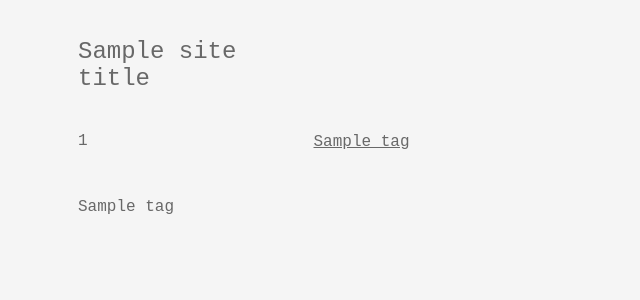
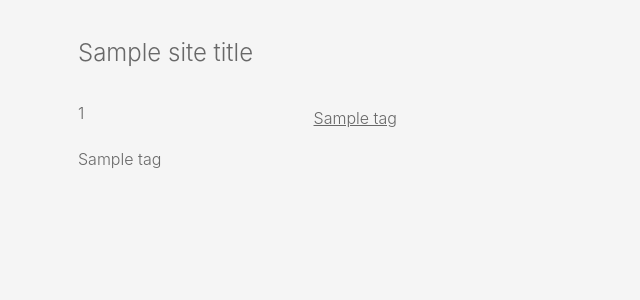
Before and after one commit to jduar/static_page_generator, a Python web app: template templates/tags_page.html in a window 1280 px wide. Shown: the top 300 px of the page, without its empty margins (0-640 px from the left). Run offline with Jinja, Linux system fonts and the light colour scheme; the template is opened without the code that fills it: most values are stand-ins (such as "Sample title", 1, 10 or a date in 2020).

Commit message:
visual adjustments

```diff
--- a/static/css/style.css
+++ b/static/css/style.css
@@ -1,7 +1,8 @@
 body {
   padding: 10px 0;
   background-color: #f5f5f5;
-  font-family: "Courier New", monospace, Helvetica, verdana, sans-serif;
+  font-family: -apple-system,BlinkMacSystemFont,"Courier New",Helvetica,verdana,sans-serif;
+  font-weight: 300;
 }
 
 .container {
@@ -13,8 +14,12 @@ body {
   flex-direction: row;
 }
 
+.sections-list {
+  display: flex;
+  flex-wrap: wrap;
+}
+
 .section-item {
-  float: left;
   list-style-type: none;
   padding: 5px;
   padding-left: 0;
@@ -30,6 +35,10 @@ body {
   padding-left: 0;
   margin-bottom: 0;
   list-style: none;
+}
+
+.hide-mobile {
+  display: none;
 }
 
 .horizontal {
@@ -49,7 +58,7 @@ body {
   margin-top: 0;
 }
 
-.image-gallery>li {
+.image-gallery > li {
   list-style-type: none;
   padding-top: 5px;
   padding-bottom: 5px;
@@ -100,9 +109,6 @@ a:focus {
   display: none;
 }
 
-.top-margin {
-    margin-top: 20px;
-}
 
 @media only screen and (min-width: 865px) {
   body {
@@ -116,8 +122,20 @@ a:focus {
     padding-left: 30px;
   }
 
+  .sections-group {
+    margin-top: 20px;
+  }
+
   .sections li {
     float: none;
+  }
+
+  .section-list {
+    display: block;
+  }
+
+  .hide-mobile {
+    display: unset;
   }
 
   .content {
@@ -131,7 +149,7 @@ a:focus {
     gap: 0;
   }
 
-  .image-gallery>li {
+  .image-gallery > li {
     height: 195px;
     flex: auto;
     position: relative;
@@ -171,19 +189,19 @@ a:focus {
 }
 
 @media only screen and (min-width: 1084px) {
-  .image-gallery>li {
+  .image-gallery > li {
     height: 290px;
   }
 }
 
 @media only screen and (min-width: 1920px) {
-  .image-gallery>li {
+  .image-gallery > li {
     height: 350px;
   }
 }
 
 @media only screen and (min-width: 2560px) {
-  .image-gallery>li {
+  .image-gallery > li {
     height: 450px;
   }
 }
--- a/static/js/gallery.js
+++ b/static/js/gallery.js
@@ -74,7 +74,6 @@ function calculateImgHeight(image, width) {
 }
 
 function setDivSize(div, height, width) {
-  console.log("div", div);
   div.style.height = height + "px";
   div.style.width = width + "px";
 }
--- a/templates/main_layout.html
+++ b/templates/main_layout.html
@@ -9,17 +9,16 @@
   <div class="horizontal">
     <div class="sections">
       {% if text_pages %}
-        <ul class="top-margin">
+        <ul class="sections-list top-margin">
           {% for text_page in text_pages %}
             <li class="section-item">
               <a href="{{ text_page }}">{{ text_page }}</a>
             </li>
           {% endfor %}
         </ul>
-        <br/>
       {% endif %}
       {% if photo_sections %}
-        <ul class="top-margin">
+        <ul class="hide-mobile sections-list top-margin">
           {% for tag in photo_sections %}
             <li class="section-item">
               <a href="{{ tag }}">{{ tag }}</a>
@@ -28,7 +27,9 @@
         </ul>
       {% endif %}
       {% if show_tags_page %}
-        <a class="top-margin section-item" href="tags">tags</a>
+        <div>
+          <a class="top-margin section-item" href="tags">tags</a>
+        </div>
       {% endif %}
     </div>
     <div class="content">
```
